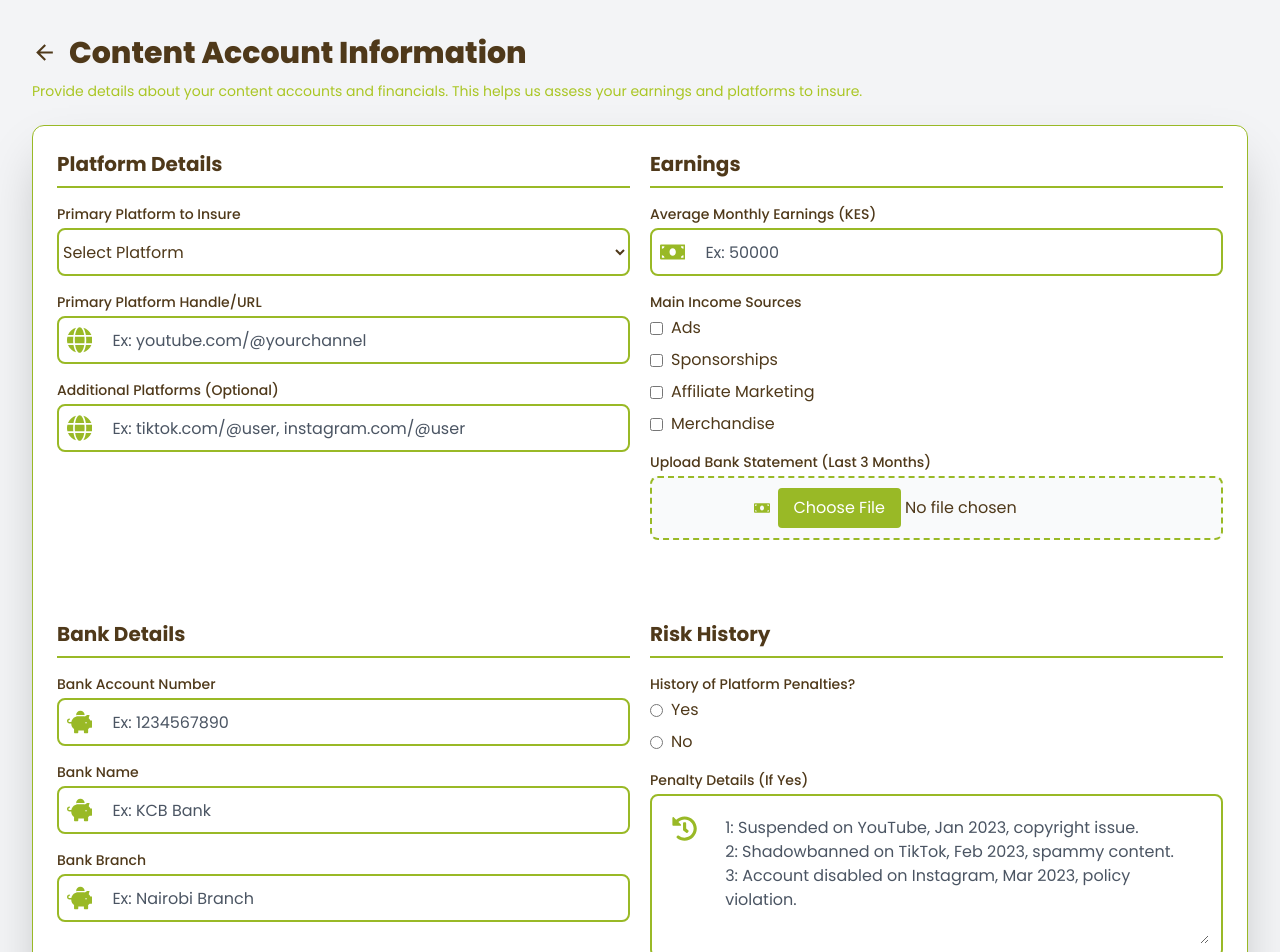
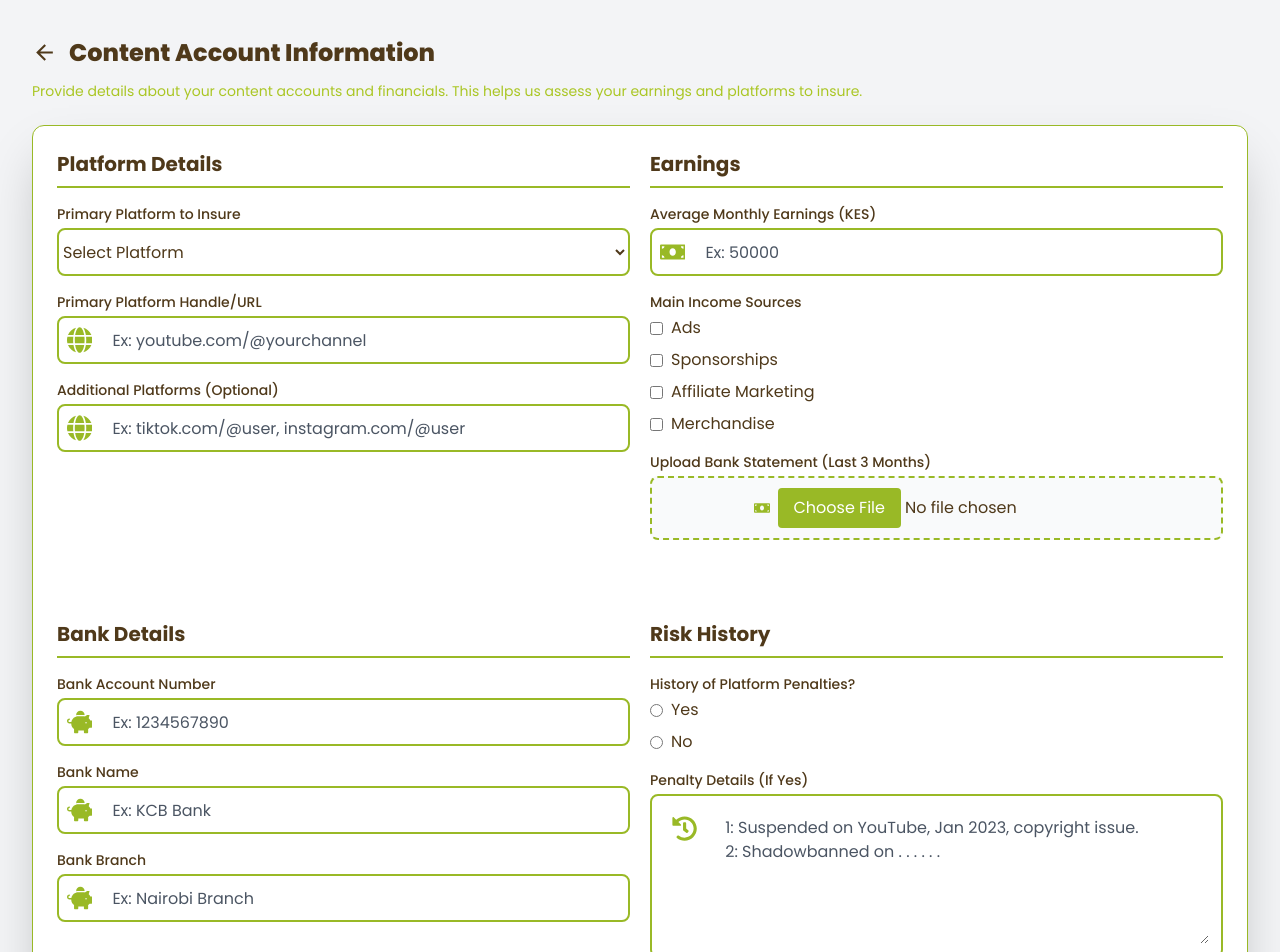
Before and after one commit to MuchiriTheDev/Content, a React (Vite) app: page /application in a window 1280 px wide. Shown: the top 952 px of the page. Built offline with nearby package versions, Linux system fonts and the light colour scheme.

Commit message:
Update ContentAccountInformation component: adjust heading size and shorten placeholder text

```diff
--- a/src/Component/ApplicationComponents/ContentAccountInformation.jsx
+++ b/src/Component/ApplicationComponents/ContentAccountInformation.jsx
@@ -27,7 +27,7 @@ const ContentAccountInformation = ({ onNext, onBack, formData }) => {
           <Link to="/" className="py-2" onClick={onBack}>
             <MdArrowBack size={25} className="text-brown" />
           </Link>
-          <h2 className="text-3xl font-extrabold text-brown">
+          <h2 className="text-2xl font-extrabold text-brown">
             Content Account Information
           </h2>
         </div>
@@ -320,7 +320,7 @@ const ContentAccountInformation = ({ onNext, onBack, formData }) => {
                 className="border-none p-2 placeholder:text-gray-600 text-brown bg-transparent outline-none w-full h-full"
                 type="text"
                 {...register("penaltyDetails")}
-                placeholder={`1: Suspended on YouTube, Jan 2023, copyright issue.\n2: Shadowbanned on TikTok, Feb 2023, spammy content.\n3: Account disabled on Instagram, Mar 2023, policy violation.\n`}
+                placeholder={`1: Suspended on YouTube, Jan 2023, copyright issue.\n2: Shadowbanned on . . . . . .`}
               />
             </motion.div>
           </div>
```
